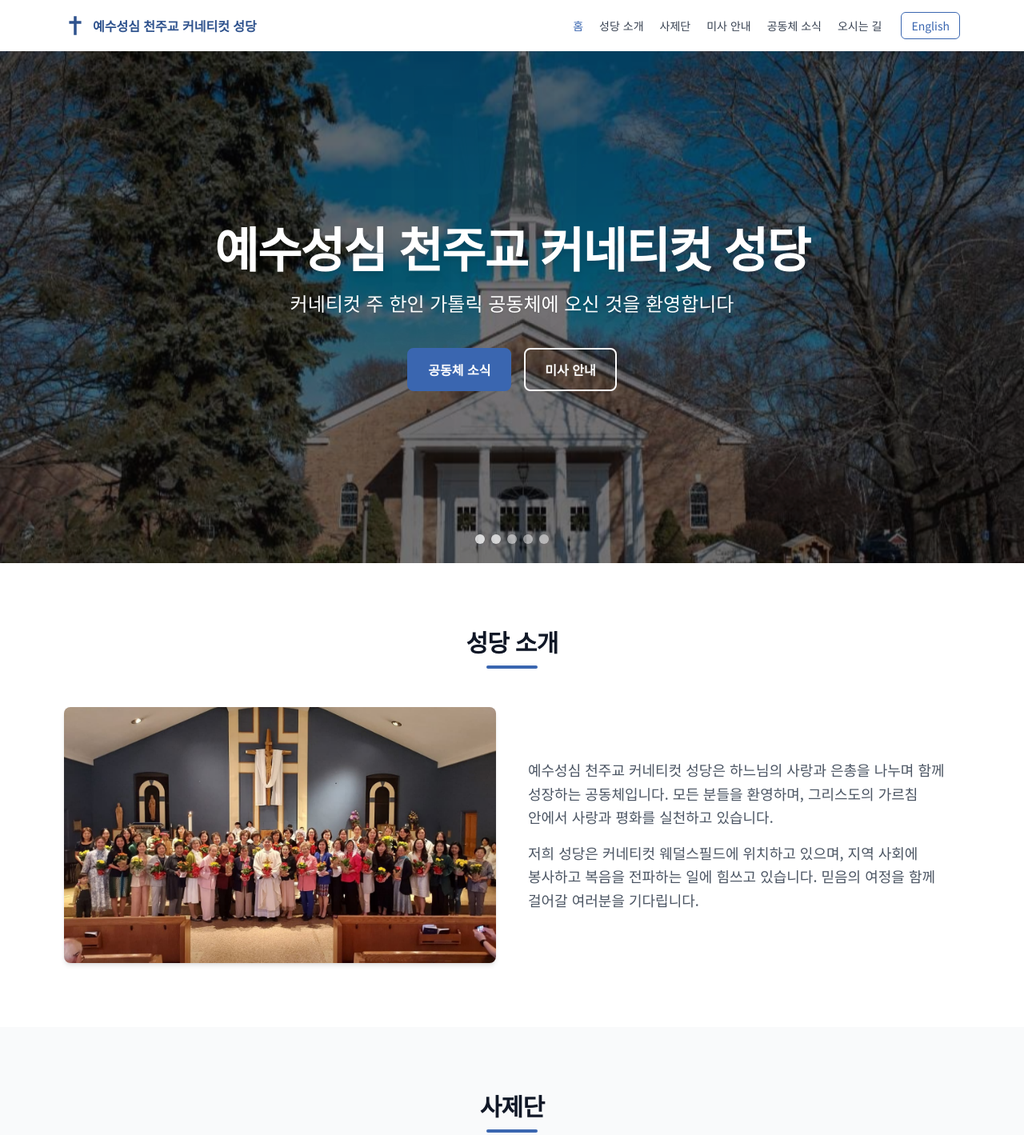
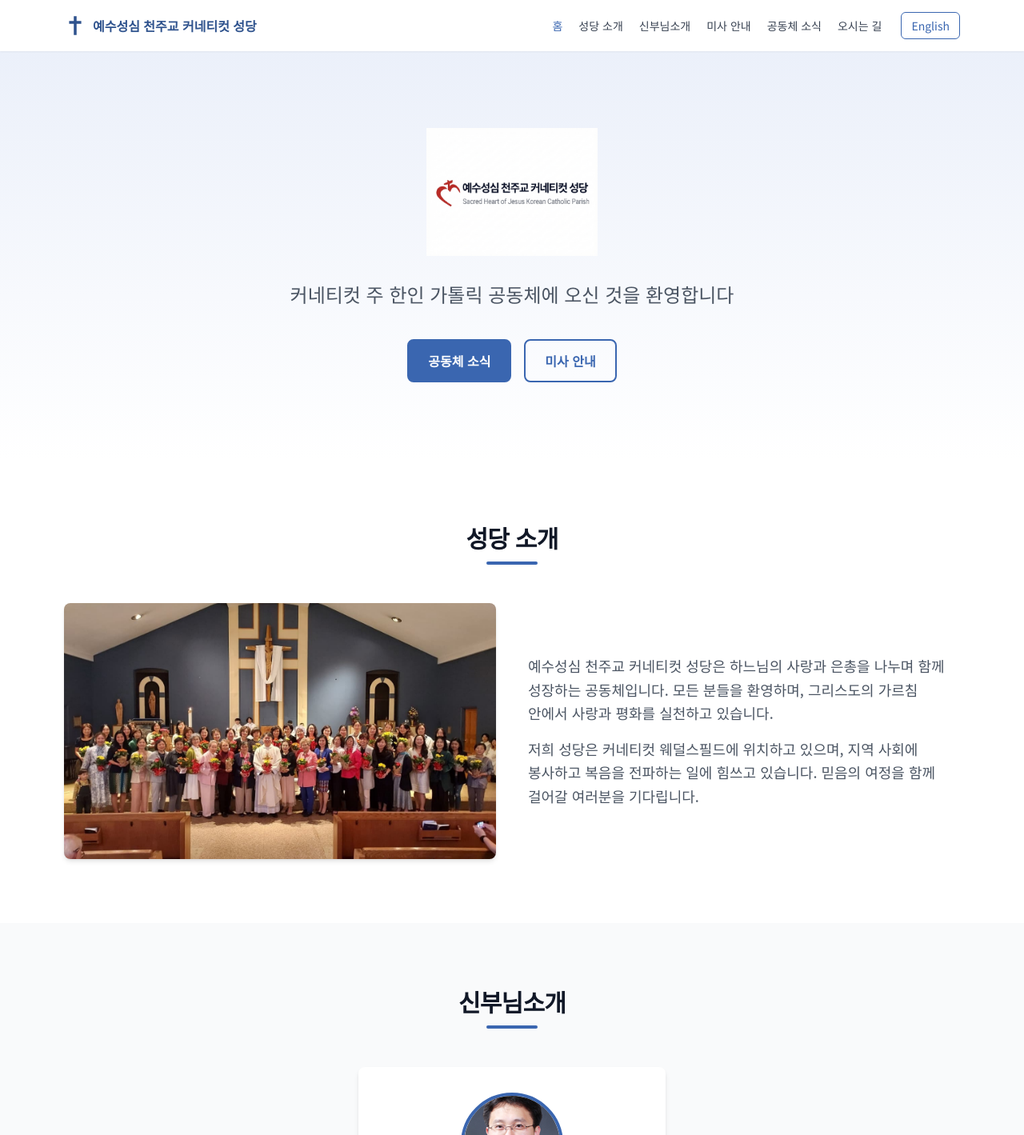
Before and after one commit to communications-ct/ctkorean, an Astro site: page /ctkorean/ko in a window 1280 px wide. Shown: the top 1419 px of the page at 80% size. Built offline with nearby package versions, Linux system fonts and the light colour scheme; Astro itself is replaced by a stand-in of ours.

Commit message:
feat: 히어로 이미지 교체 + 영문 신부 이름 + 사제단→신부님소개
- Hero: 캐러셀 → header.png 로고 이미지로 교체 (한/영 공용)
- priests.ts: nameEn, baptismalNameEn 필드 추가
- en/index.astro: 영문 페이지 신부 이름 영어로 표시 (Fr. Sang-Sun Lee 등)
- ko.json: nav.priests, priests.title "사제단" → "신부님소개"

Co-Authored-By: Claude Opus 4.6 <noreply@anthropic.com>

```diff
--- a/src/components/Hero.astro
+++ b/src/components/Hero.astro
@@ -7,103 +7,25 @@ interface Props {
 
 const { locale } = Astro.props;
 const base = import.meta.env.BASE_URL.replace(/\/$/, '');
-const heroImages = [
-  { src: `${base}/00.jpg`, alt: t(locale, 'hero.photoAlt', { n: 1 }) },
-  { src: `${base}/01.jpg`, alt: t(locale, 'hero.photoAlt', { n: 2 }) },
-  { src: `${base}/02.webp`, alt: t(locale, 'hero.photoAlt', { n: 3 }) },
-  { src: `${base}/03.webp`, alt: t(locale, 'hero.photoAlt', { n: 4 }) },
-  { src: `${base}/04.jpg`, alt: t(locale, 'hero.photoAlt', { n: 5 }) },
-];
 ---
 
-<section class="relative h-[60vh] md:h-[80vh] overflow-hidden">
-  <!-- Slides -->
-  {heroImages.map((img, i) => (
-    <div
-      class:list={[
-        'hero-slide absolute inset-0 transition-opacity duration-1000',
-        i === 0 ? 'opacity-100' : 'opacity-0',
-      ]}
-    >
+<section class="relative bg-gradient-to-b from-primary-50 to-white py-16 md:py-24">
+  <div class="max-w-4xl mx-auto px-4 text-center">
     <img
-        src={img.src}
-        alt={img.alt}
-        class="w-full h-full object-cover"
-        loading={i === 0 ? 'eager' : 'lazy'}
+      src={`${base}/header.png`}
+      alt={t(locale, 'hero.title')}
+      class="mx-auto max-h-24 sm:max-h-32 md:max-h-40 mb-8"
     />
-    </div>
-  ))}
-
-  <!-- Overlay -->
-  <div class="absolute inset-0 bg-black/50"></div>
-
-  <!-- Content -->
-  <div class="relative z-10 flex items-center justify-center h-full text-white text-center px-4">
-    <div class="max-w-4xl">
-      <h1 class="text-3xl sm:text-4xl md:text-5xl lg:text-6xl font-bold mb-6 drop-shadow-lg">
-        {t(locale, 'hero.title')}
-      </h1>
-      <p class="text-lg sm:text-xl md:text-2xl font-light mb-10 drop-shadow">
+    <p class="text-lg sm:text-xl md:text-2xl text-gray-600 font-light mb-10">
       {t(locale, 'hero.subtitle')}
     </p>
     <div class="flex flex-wrap justify-center gap-4">
       <a href={getLocalizedPath('news', locale as 'ko' | 'en')} class="btn-primary">
         {t(locale, 'hero.cta.news')}
       </a>
-        <a
-          href="#mass"
-          class="btn-secondary !text-white !border-white hover:!bg-white hover:!text-primary-500"
-        >
+      <a href="#mass" class="btn-secondary">
         {t(locale, 'hero.cta.mass')}
       </a>
     </div>
   </div>
-  </div>
-
-  <!-- Slide Indicators -->
-  <div class="absolute bottom-6 left-1/2 -translate-x-1/2 z-10 flex gap-2">
-    {heroImages.map((_, i) => (
-      <button
-        class:list={[
-          'hero-dot w-3 h-3 rounded-full bg-white transition-opacity duration-300',
-          i === 0 ? 'opacity-100' : 'opacity-50',
-        ]}
-        data-index={i}
-        aria-label={t(locale, 'hero.slide', { n: i + 1 })}
-      />
-    ))}
-  </div>
 </section>
-
-<script>
-  const slides = document.querySelectorAll('.hero-slide');
-  const dots = document.querySelectorAll('.hero-dot');
-  let current = 0;
-  let timer: ReturnType<typeof setInterval>;
-
-  function goTo(index: number) {
-    slides[current]?.classList.replace('opacity-100', 'opacity-0');
-    dots[current]?.classList.remove('opacity-100');
-    dots[current]?.classList.add('opacity-50');
-
-    current = ((index % slides.length) + slides.length) % slides.length;
-
-    slides[current]?.classList.replace('opacity-0', 'opacity-100');
-    dots[current]?.classList.remove('opacity-50');
-    dots[current]?.classList.add('opacity-100');
-  }
-
-  function startAutoplay() {
-    timer = setInterval(() => goTo(current + 1), 5000);
-  }
-
-  dots.forEach(dot => {
-    dot.addEventListener('click', () => {
-      clearInterval(timer);
-      goTo(Number((dot as HTMLElement).dataset.index));
-      startAutoplay();
-    });
-  });
-
-  startAutoplay();
-</script>
--- a/src/data/priests.ts
+++ b/src/data/priests.ts
@@ -1,6 +1,8 @@
 export interface Priest {
   name: string;
+  nameEn: string;
   baptismalName?: string;
+  baptismalNameEn?: string;
   generation: number;
   tenureStart: string;
   tenureEnd?: string;
@@ -8,15 +10,15 @@ export interface Priest {
 }
 
 export const priests: Priest[] = [
-  { name: '이상선', baptismalName: '요셉', generation: 11, tenureStart: '2022.04', image: '11_p.png' },
-  { name: '이계천', baptismalName: '세례자 요한', generation: 10, tenureStart: '2017.11', tenureEnd: '2022.02', image: '10_p.jpg' },
-  { name: '이철', baptismalName: '니콜라오', generation: 9, tenureStart: '2013.02', tenureEnd: '2017.10', image: '09_p.jpg' },
-  { name: '김훈겸', baptismalName: '세례자 요한', generation: 8, tenureStart: '2008.03', tenureEnd: '2013.02', image: '08_p.png' },
-  { name: '전영준', generation: 7, tenureStart: '2005', tenureEnd: '2008.03', image: '07_p.jpeg' },
-  { name: '박명근', generation: 6, tenureStart: '2002.08', tenureEnd: '2004.03', image: '06_p.jpeg' },
-  { name: '이상일', generation: 5, tenureStart: '1999.08', tenureEnd: '2002.08' },
-  { name: '김성호', generation: 4, tenureStart: '1997', tenureEnd: '1999.08' },
-  { name: '안승길', generation: 3, tenureStart: '1994.04', tenureEnd: '1996.04' },
-  { name: '조규덕', generation: 2, tenureStart: '1994', tenureEnd: '1994' },
-  { name: '변희섭', generation: 1, tenureStart: '1992.08', tenureEnd: '1994' },
+  { name: '이상선', nameEn: 'Sang-Sun Lee', baptismalName: '요셉', baptismalNameEn: 'Joseph', generation: 11, tenureStart: '2022.04', image: '11_p.png' },
+  { name: '이계천', nameEn: 'Gye-Cheon Lee', baptismalName: '세례자 요한', baptismalNameEn: 'John the Baptist', generation: 10, tenureStart: '2017.11', tenureEnd: '2022.02', image: '10_p.jpg' },
+  { name: '이철', nameEn: 'Chul Lee', baptismalName: '니콜라오', baptismalNameEn: 'Nicholas', generation: 9, tenureStart: '2013.02', tenureEnd: '2017.10', image: '09_p.jpg' },
+  { name: '김훈겸', nameEn: 'Hoon-Gyeom Kim', baptismalName: '세례자 요한', baptismalNameEn: 'John the Baptist', generation: 8, tenureStart: '2008.03', tenureEnd: '2013.02', image: '08_p.png' },
+  { name: '전영준', nameEn: 'Young-Jun Jeon', generation: 7, tenureStart: '2005', tenureEnd: '2008.03', image: '07_p.jpeg' },
+  { name: '박명근', nameEn: 'Myung-Geun Park', generation: 6, tenureStart: '2002.08', tenureEnd: '2004.03', image: '06_p.jpeg' },
+  { name: '이상일', nameEn: 'Sang-Il Lee', generation: 5, tenureStart: '1999.08', tenureEnd: '2002.08' },
+  { name: '김성호', nameEn: 'Sung-Ho Kim', generation: 4, tenureStart: '1997', tenureEnd: '1999.08' },
+  { name: '안승길', nameEn: 'Seung-Gil Ahn', generation: 3, tenureStart: '1994.04', tenureEnd: '1996.04' },
+  { name: '조규덕', nameEn: 'Gyu-Deok Jo', generation: 2, tenureStart: '1994', tenureEnd: '1994' },
+  { name: '변희섭', nameEn: 'Hee-Sub Byun', generation: 1, tenureStart: '1992.08', tenureEnd: '1994' },
 ];
--- a/src/i18n/ko.json
+++ b/src/i18n/ko.json
@@ -4,7 +4,7 @@
 
   "nav.home": "홈",
   "nav.about": "성당 소개",
-  "nav.priests": "사제단",
+  "nav.priests": "신부님소개",
   "nav.mass": "미사 안내",
   "nav.news": "공동체 소식",
   "nav.directions": "오시는 길",
@@ -22,7 +22,7 @@
   "about.description": "예수성심 천주교 커네티컷 성당은 하느님의 사랑과 은총을 나누며 함께 성장하는 공동체입니다. 모든 분들을 환영하며, 그리스도의 가르침 안에서 사랑과 평화를 실천하고 있습니다.",
   "about.description2": "저희 성당은 커네티컷 웨덜스필드에 위치하고 있으며, 지역 사회에 봉사하고 복음을 전파하는 일에 힘쓰고 있습니다. 믿음의 여정을 함께 걸어갈 여러분을 기다립니다.",
 
-  "priests.title": "사제단",
+  "priests.title": "신부님소개",
   "priests.current": "현임 주임 신부",
   "priests.former": "역대 주임 신부",
   "priests.generation": "제{n}대 주임 신부",
--- a/src/pages/en/index.astro
+++ b/src/pages/en/index.astro
@@ -53,8 +53,8 @@ function genLabel(n: number): string {
         <!-- Current Pastor -->
         <div class="mb-12">
           <PriestCard
-            name={currentPriest.name}
-            baptismalName={currentPriest.baptismalName}
+            name={`Fr. ${currentPriest.nameEn}`}
+            baptismalName={currentPriest.baptismalNameEn}
             generationLabel={genLabel(currentPriest.generation)}
             tenure={`${currentPriest.tenureStart} ~ ${t(locale, 'priests.present')}`}
             image={currentPriest.image}
@@ -70,8 +70,8 @@ function genLabel(n: number): string {
         <div class="grid grid-cols-2 sm:grid-cols-3 md:grid-cols-4 lg:grid-cols-5 gap-6">
           {formerPriests.map(priest => (
             <PriestCard
-              name={priest.name}
-              baptismalName={priest.baptismalName}
+              name={`Fr. ${priest.nameEn}`}
+              baptismalName={priest.baptismalNameEn}
               generationLabel={genLabel(priest.generation)}
               tenure={`${priest.tenureStart} ~ ${priest.tenureEnd}`}
               image={priest.image}
```
Also changed, not shown: public/header.png (added). Lines whose indentation alone changed are shown as unchanged.
